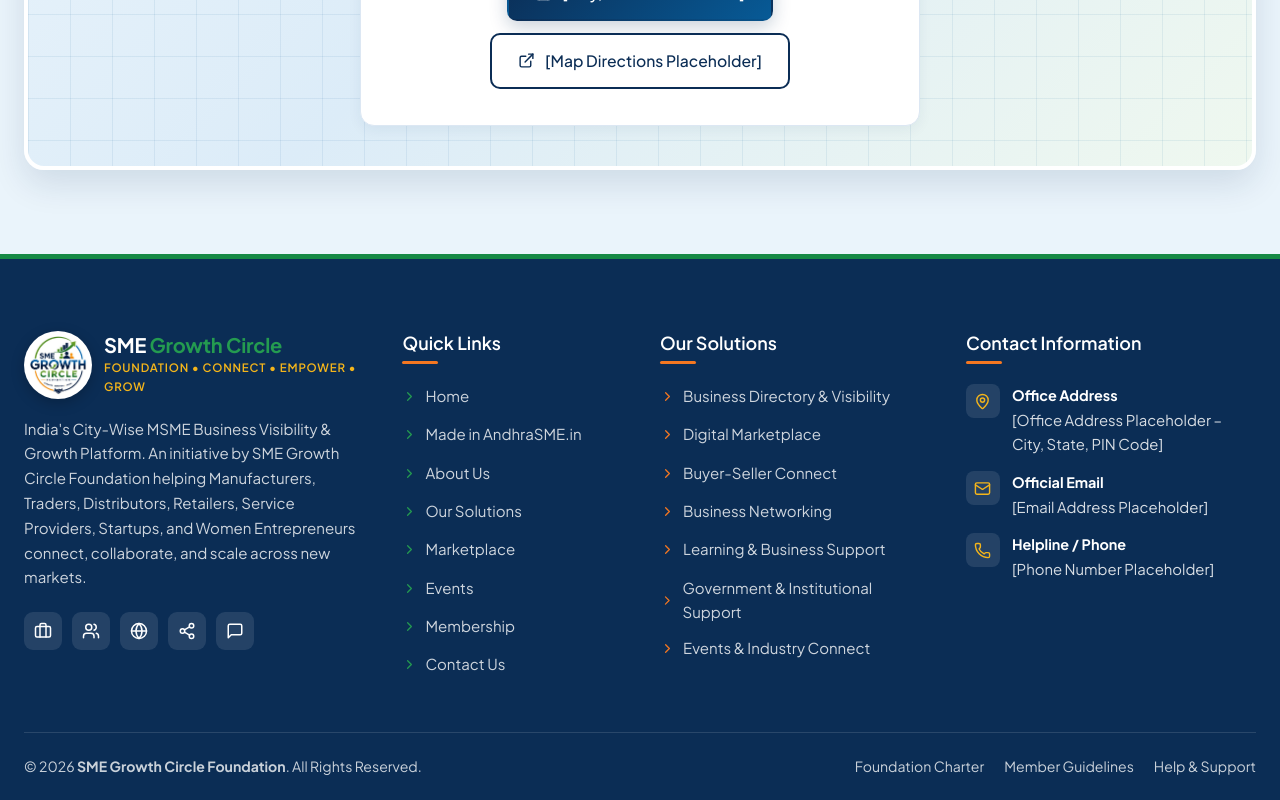
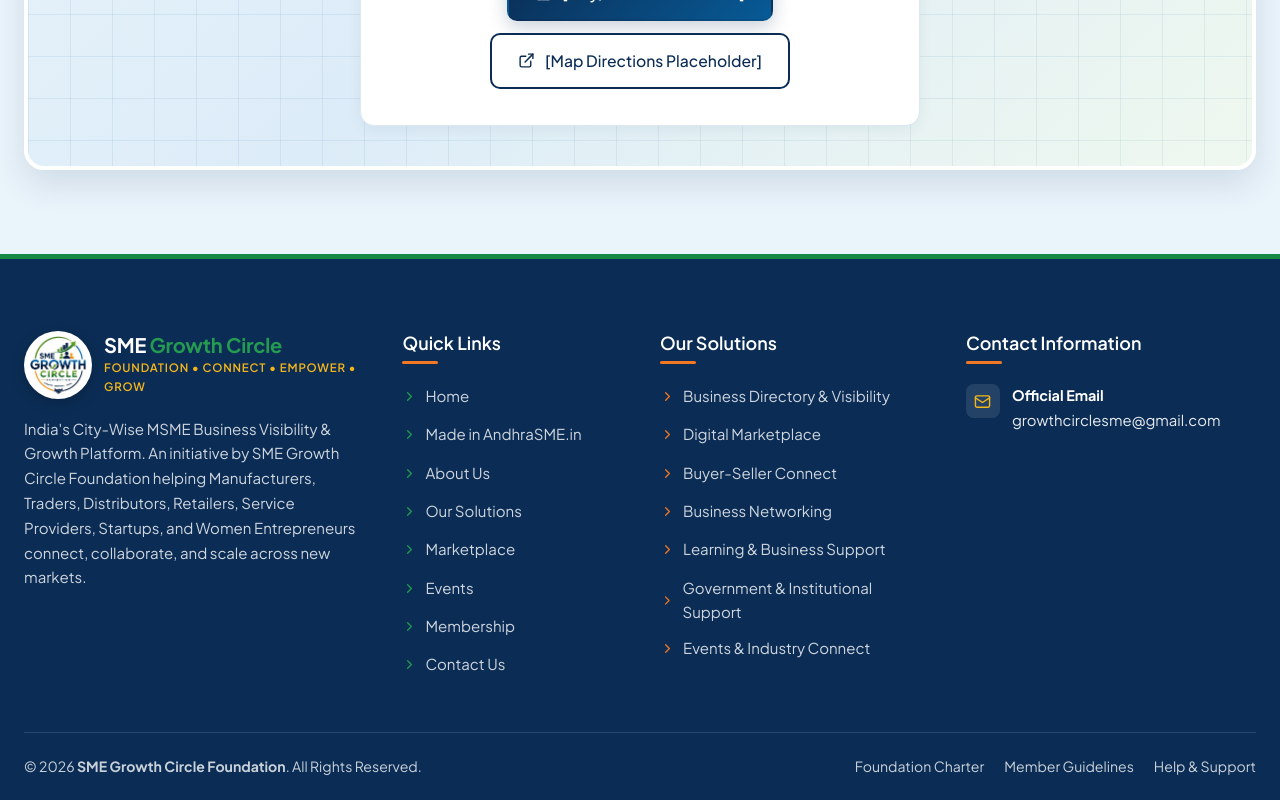
Before and after one commit to Prasadnimmale/msme, a Next.js app: page /contact in a window 1280 px wide. Shown: the part 2139-2939 px from the top of the page. Built offline with nearby package versions, Linux system fonts and the light colour scheme; a web font is replaced by a local one.

Commit message:
remove social media links

```diff
--- a/src/components/Footer.jsx
+++ b/src/components/Footer.jsx
@@ -1,16 +1,8 @@
 import React from 'react';
 import Link from 'next/link';
 import {
-  TrendingUp,
-  MapPin,
   Mail,
-  Phone,
   ChevronRight,
-  Globe,
-  Share2,
-  MessageSquare,
-  Users,
-  Briefcase,
 } from 'lucide-react';
 
 export default function Footer() {
@@ -39,29 +31,12 @@ export default function Footer() {
                 </span>
               </div>
             </Link>
-            <p style={{ color: 'rgba(255, 255, 255, 0.8)', fontSize: '0.94rem', marginBottom: '18px' }}>
+            <p style={{ color: 'rgba(255, 255, 255, 0.8)', fontSize: '0.94rem' }}>
               India&apos;s City-Wise MSME Business Visibility &amp; Growth Platform. An initiative by SME
               Growth Circle Foundation helping Manufacturers, Traders, Distributors, Retailers, Service
               Providers, Startups, and Women Entrepreneurs connect, collaborate, and scale across new
               markets.
             </p>
-            <div className="social-links" aria-label="Social Media Links">
-              <a href="#linkedin" className="social-btn" aria-label="LinkedIn Page">
-                <Briefcase size={18} />
-              </a>
-              <a href="#network" className="social-btn" aria-label="Community Network">
-                <Users size={18} />
-              </a>
-              <a href="#website" className="social-btn" aria-label="Official Website">
-                <Globe size={18} />
-              </a>
-              <a href="#updates" className="social-btn" aria-label="Social Updates">
-                <Share2 size={18} />
-              </a>
-              <a href="#community" className="social-btn" aria-label="Discussion Forum">
-                <MessageSquare size={18} />
-              </a>
-            </div>
           </div>
 
           {/* Column 2: Quick Links */}
@@ -153,22 +128,10 @@ export default function Footer() {
             </ul>
           </div>
 
-          {/* Column 4: Contact Information Placeholders */}
+          {/* Column 4: Contact Information */}
           <div>
             <h3 className="footer-title">Contact Information</h3>
             <div className="footer-contact-list">
-              <div className="footer-contact-item">
-                <div className="footer-contact-icon">
-                  <MapPin size={17} />
-                </div>
-                <div>
-                  <strong style={{ color: '#FFFFFF', display: 'block', fontSize: '0.9rem' }}>
-                    Office Address
-                  </strong>
-                  <span>[Office Address Placeholder – City, State, PIN Code]</span>
-                </div>
-              </div>
-
               <div className="footer-contact-item">
                 <div className="footer-contact-icon">
                   <Mail size={17} />
@@ -177,19 +140,12 @@ export default function Footer() {
                   <strong style={{ color: '#FFFFFF', display: 'block', fontSize: '0.9rem' }}>
                     Official Email
                   </strong>
-                  <span>[Email Address Placeholder]</span>
-                </div>
-              </div>
-
-              <div className="footer-contact-item">
-                <div className="footer-contact-icon">
-                  <Phone size={17} />
-                </div>
-                <div>
-                  <strong style={{ color: '#FFFFFF', display: 'block', fontSize: '0.9rem' }}>
-                    Helpline / Phone
-                  </strong>
-                  <span>[Phone Number Placeholder]</span>
+                  <a
+                    href="mailto:growthcirclesme@gmail.com"
+                    style={{ color: 'rgba(255, 255, 255, 0.9)', wordBreak: 'break-all' }}
+                  >
+                    growthcirclesme@gmail.com
+                  </a>
                 </div>
               </div>
             </div>
```
